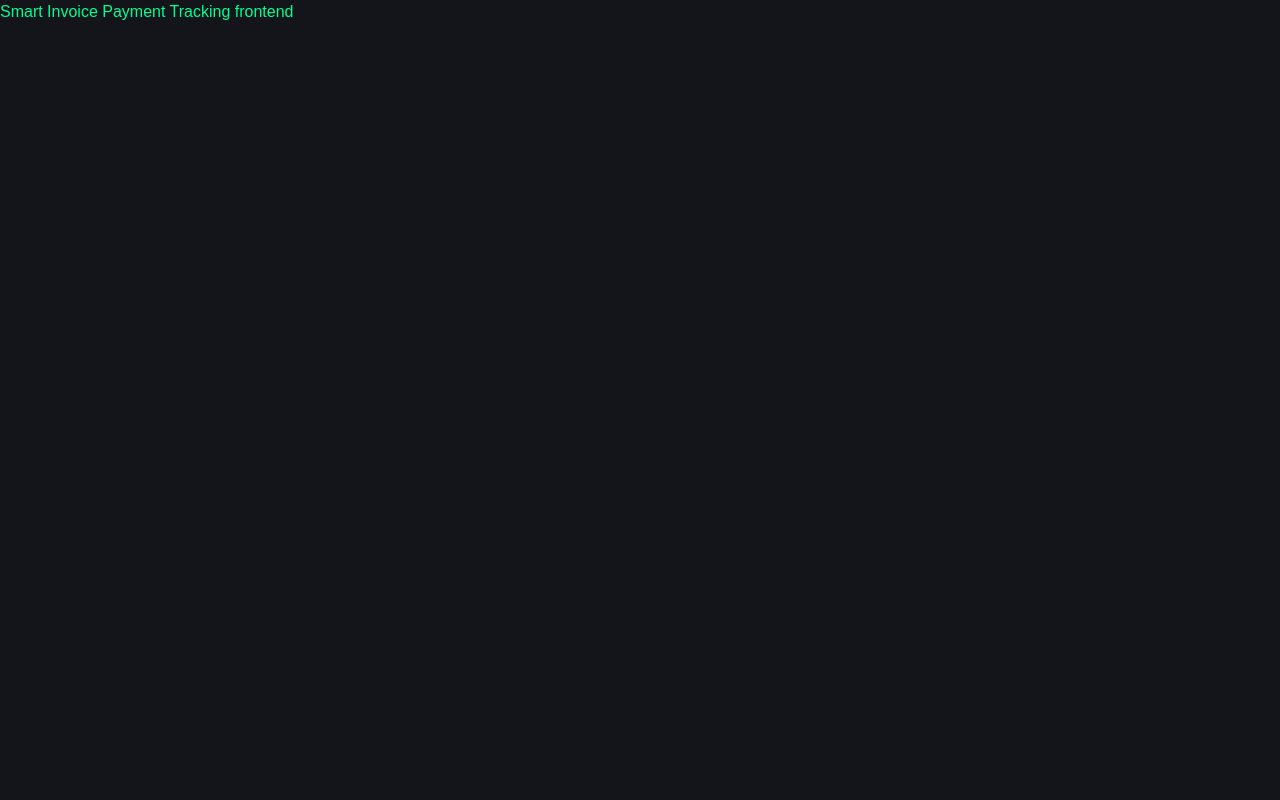
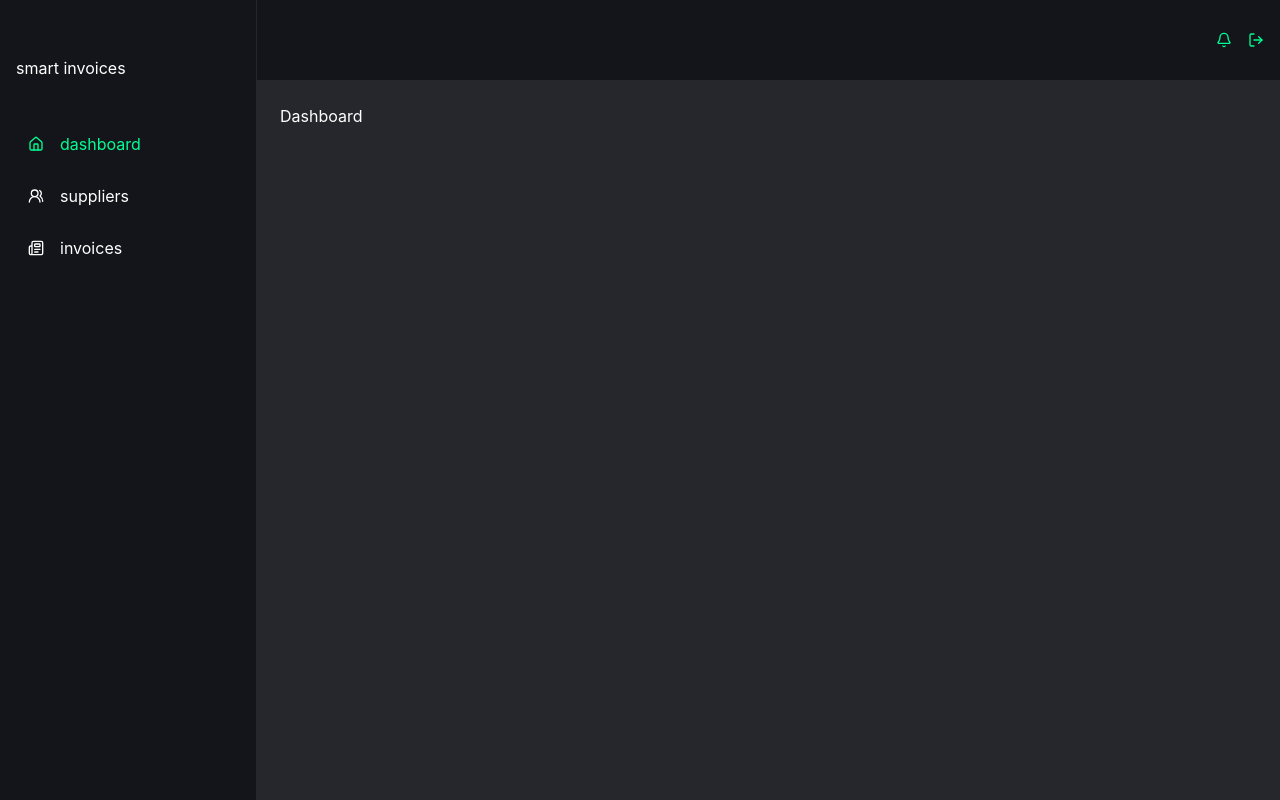
Before and after one commit to alione10-lm/smart-invoices-frontend, a React (Vite) app in the folder client/: page / in a window 1280 px wide. Built offline with nearby package versions, Linux system fonts and the light colour scheme.

Commit message:
setup routes and create applayout and sidebar componenet

```diff
--- a/client/src/App.jsx
+++ b/client/src/App.jsx
@@ -1,8 +1,30 @@
+import { BrowserRouter, Route, Routes } from "react-router-dom";
+import AppLayout from "./components/Layouts/AppLayout";
+
 const App = () => {
     return (
-        <div className="text-primary">
-            Smart Invoice Payment Tracking frontend
-        </div>
+        <BrowserRouter>
+            <Routes>
+                <Route path="/login" element={<h1>login</h1>} />
+                <Route path="/register" element={<h1>register</h1>} />
+
+                <Route element={<AppLayout />}>
+                    <Route path="/" element={<h1>Dashboard</h1>} />
+
+                    <Route path="/suppliers" element={<h1>Suppliers</h1>} />
+                    <Route
+                        path="/suppliers/:id"
+                        element={<h1>Supplier Details</h1>}
+                    />
+
+                    <Route path="/invoices" element={<h1>Invoices</h1>} />
+                    <Route
+                        path="/invoices/:id"
+                        element={<h1>Invoice Details</h1>}
+                    />
+                </Route>
+            </Routes>
+        </BrowserRouter>
     );
 };
 
--- /dev/null
+++ b/client/src/components/Layouts/AppLayout.jsx
@@ -0,0 +1,22 @@
+import { Bell, LogOut } from "lucide-react";
+import Sidebar from "../Sidebar";
+import { Outlet } from "react-router-dom";
+const AppLayout = () => {
+    return (
+        <div className="flex min-h-screen bg-secondary ">
+            <Sidebar />
+
+            <div className="flex-1">
+                <header className="flex bg-background items-center justify-end h-20 border-l border-secondary gap-4 w-full p-4  ">
+                    <Bell className="text-primary" size={16} />
+                    <LogOut className="text-primary" size={16} />
+                </header>
+                <main className="flex-1 w-full p-6">
+                    <Outlet />
+                </main>
+            </div>
+        </div>
+    );
+};
+
+export default AppLayout;
--- /dev/null
+++ b/client/src/components/Sidebar.jsx
@@ -0,0 +1,38 @@
+import { NavLink } from "react-router-dom";
+import { Home, Newspaper, Users2 } from "lucide-react";
+
+const NAVLINKS = {
+    dashboard: {
+        name: "dashboard",
+        icon: <Home size={16} />,
+    },
+    suppliers: {
+        name: "suppliers",
+        icon: <Users2 size={16} />,
+    },
+
+    invoices: {
+        name: "invoices",
+        icon: <Newspaper size={16} />,
+    },
+};
+
+const Sidebar = () => {
+    return (
+        <nav className="w-64 h-screen bg-background  p-4">
+            <h1 className="my-10">smart invoices</h1>
+            {Object.entries(NAVLINKS).map(([key, link]) => (
+                <NavLink
+                    key={key}
+                    to={`/${key === "dashboard" ? "" : key}`}
+                    className="  flex items-center p-3   gap-4 rounded hover:bg-background/30 text-secondary-foreground hover:text-primary mb-1"
+                >
+                    {link.icon}
+                    {link.name}
+                </NavLink>
+            ))}
+        </nav>
+    );
+};
+
+export default Sidebar;
--- a/client/src/index.css
+++ b/client/src/index.css
@@ -1,4 +1,5 @@
 @import "tailwindcss";
+@import url("https://fonts.googleapis.com/css2?family=Inter:wght@100..900&display=swap");
 
 :root {
     --background: #14151b;
@@ -36,6 +37,8 @@
     --font-sans: Geologica, ui-sans-serif, sans-serif, system-ui;
     --font-serif: Geologica, ui-sans-serif, sans-serif, system-ui;
     --font-mono: Geologica, ui-sans-serif, sans-serif, system-ui;
+    --font-inter: "Inter", sans-serif;
+
     --radius: 0.75rem;
     --shadow-x: 0px;
     --shadow-y: 0px;
@@ -100,6 +103,7 @@
     --font-sans: var(--font-sans);
     --font-mono: var(--font-mono);
     --font-serif: var(--font-serif);
+    --font-inter: var(--font-inter);
 
     --radius-sm: calc(var(--radius) - 4px);
     --radius-md: calc(var(--radius) - 2px);
@@ -118,9 +122,13 @@
 
 @layer base {
     * {
-        @apply border-border outline-ring/50 font-mono;
+        @apply border-border outline-ring/50 font-inter;
     }
     body {
         @apply bg-background text-foreground;
     }
 }
+
+nav a.active {
+    @apply text-primary bg-background/30 rounded;
+}
```
